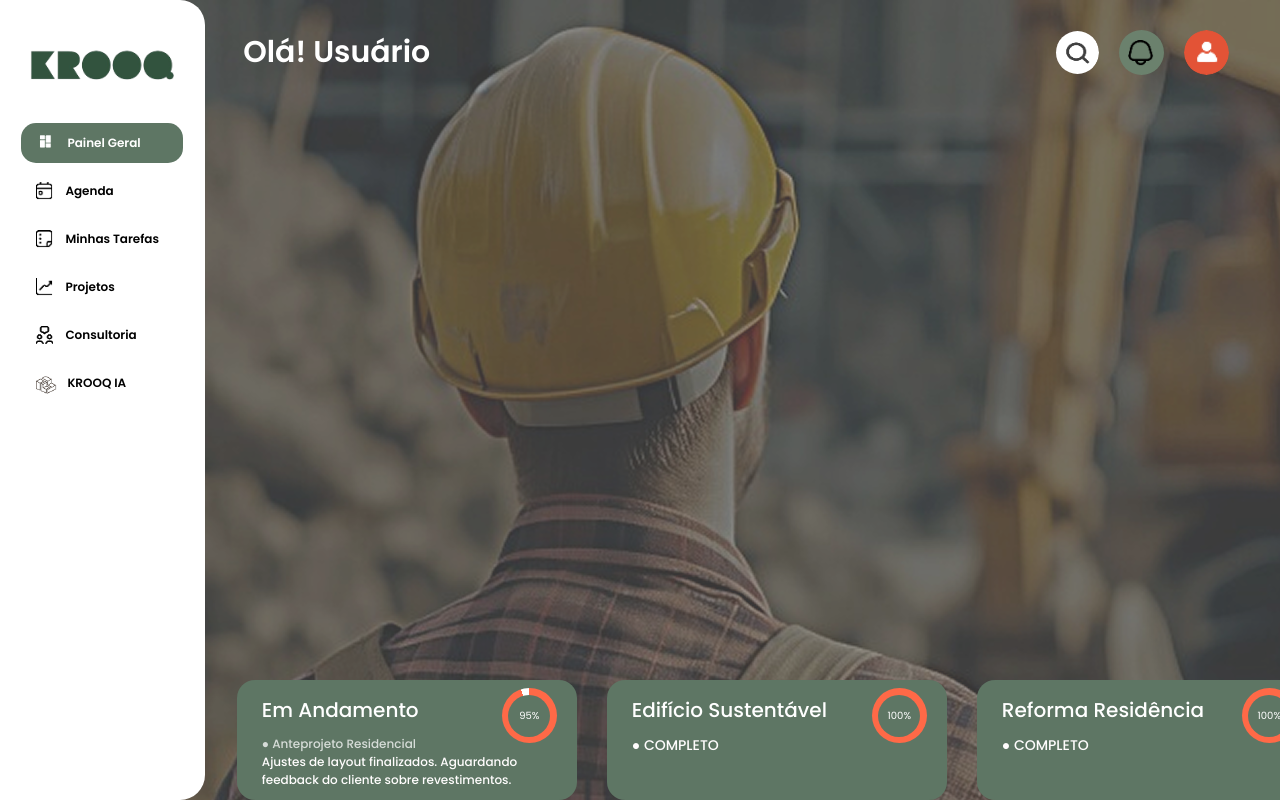
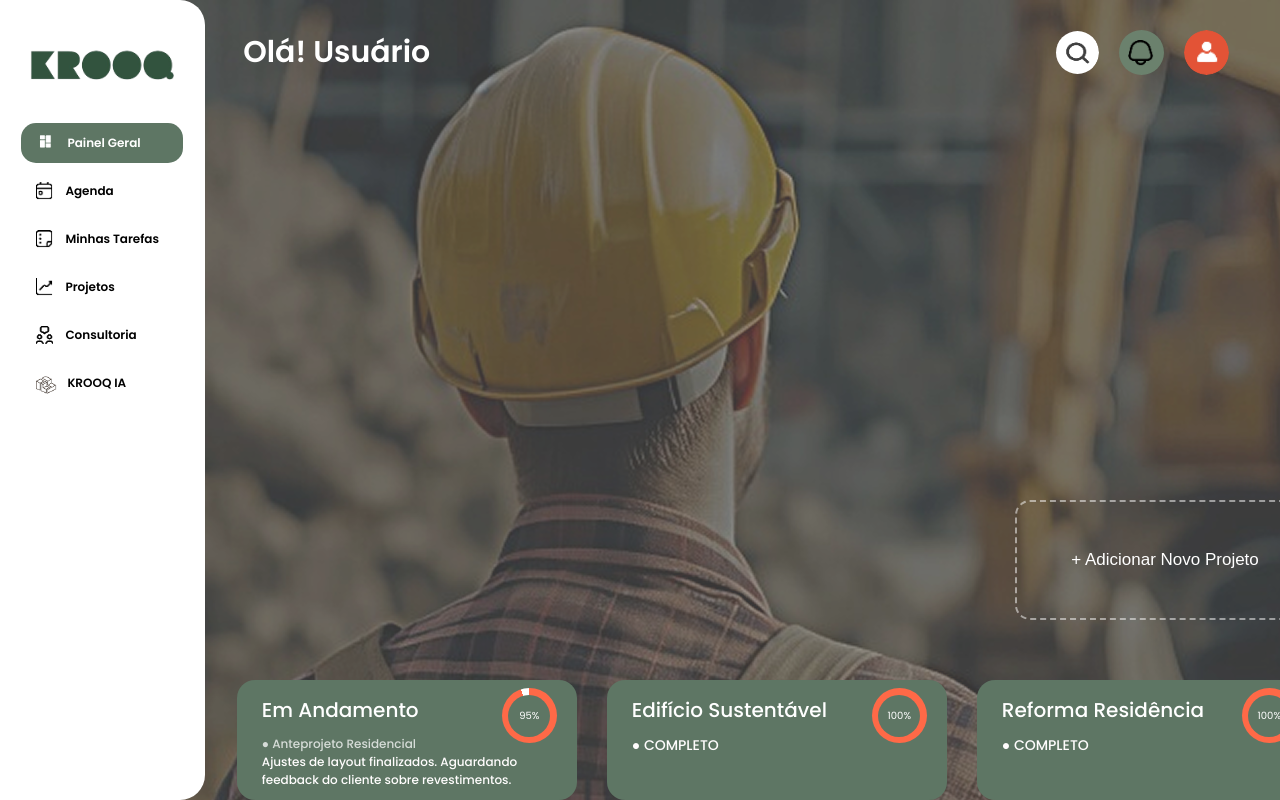
Before and after one commit to KROOQOFC/Front-End-KROOQ, a React (Vite) app in the folder krooq/: page /CentralProfissional in a window 1280 px wide. Built offline with nearby package versions, Linux system fonts and the light colour scheme.

Commit message:
Criação do botão transparente profissional

```diff
--- /dev/null
+++ b/krooq/src/components/BotaoTransparenteAdd/BotaoTransparenteAdd.css
@@ -0,0 +1,15 @@
+.botao-tranparente-geral {
+    justify-content: center;
+    align-items: center;
+    width: 300px;
+    height: 120px;
+    font-size: 17px;
+    color: #fff;
+    position: fixed;
+    font-weight: 400;
+    background: transparent;
+    border: 2px dashed rgba(255, 255, 255, 0.5);
+
+    border-radius: 15px;
+
+}
--- /dev/null
+++ b/krooq/src/components/BotaoTransparenteAdd/BotaoTransparenteAdd.jsx
@@ -0,0 +1,17 @@
+import "./BotaoTransparenteAdd.css"
+
+
+
+
+
+function BotaoTransparenteAdd() {
+    return (
+
+<button className="botao-tranparente-geral">+ Adicionar Novo Projeto</button>
+
+
+
+     );
+}
+
+export default BotaoTransparenteAdd;
--- a/krooq/src/components/ProjetosRecentesCards/ProjetosRecentesCards.css
+++ b/krooq/src/components/ProjetosRecentesCards/ProjetosRecentesCards.css
@@ -54,7 +54,7 @@ top: 18px;
 }
 
 
-.topico-card-progresso-sub{
+.topico-card-progresso-sub {
     font-size: 12px;
     font-weight: 500;
     color: rgba(255, 255, 255, 0.75);
--- a/krooq/src/pages/CentralProfissional/CentralProfissional.css
+++ b/krooq/src/pages/CentralProfissional/CentralProfissional.css
@@ -1,8 +1,15 @@
-.conteiner-central-profissional{
+.conteiner-central-profissional {
     background-image: url("../../assets/FundoCentral.png");
 }
 
-.componentes-projetos-andamento{
+
+.botão-transparente-geral {
+    position: relative;
+    bottom: 300px;
+    left: 1015px;
+}
+
+.componentes-projetos-andamento {
     display: flex;
     gap: 30px;
     position: fixed;
@@ -12,7 +19,6 @@ gap: 30px;
 
 }
 
-
 .card-completo p {
     font-weight: 500;
     font-size: 14px;
--- a/krooq/src/pages/CentralProfissional/CentralProfissional.jsx
+++ b/krooq/src/pages/CentralProfissional/CentralProfissional.jsx
@@ -3,6 +3,7 @@ import "../../components/NavegationLateral/NavegationLateral";
 import NavegationLateral from "../../components/NavegationLateral/NavegationLateral";
 import CentralHeader from "../../components/CentralHeader/CentralHeader"
 import ProjetosRecentesCards from "../../components/ProjetosRecentesCards/ProjetosRecentesCards";
+import BotaoTransparenteAdd from "../../components/BotaoTransparenteAdd/BotaoTransparenteAdd";
 
 
 function CentralProfissional() {
@@ -10,9 +11,14 @@ function CentralProfissional() {
 <section className="conteiner-central-profissional">
 
 <NavegationLateral/>
+<div className="botão-transparente-geral">
+    <BotaoTransparenteAdd/>
+</div>
 <div className="LayoutCentralHeader">
 <CentralHeader/>
 </div>
+
+
 
 <div className="componentes-projetos-andamento">
 <ProjetosRecentesCards
@@ -33,6 +39,8 @@ function CentralProfissional() {
   porcentagem={100}
 />
 </div>
+
+
 </section>
 
 
```
Lines whose indentation alone changed are shown as unchanged.
